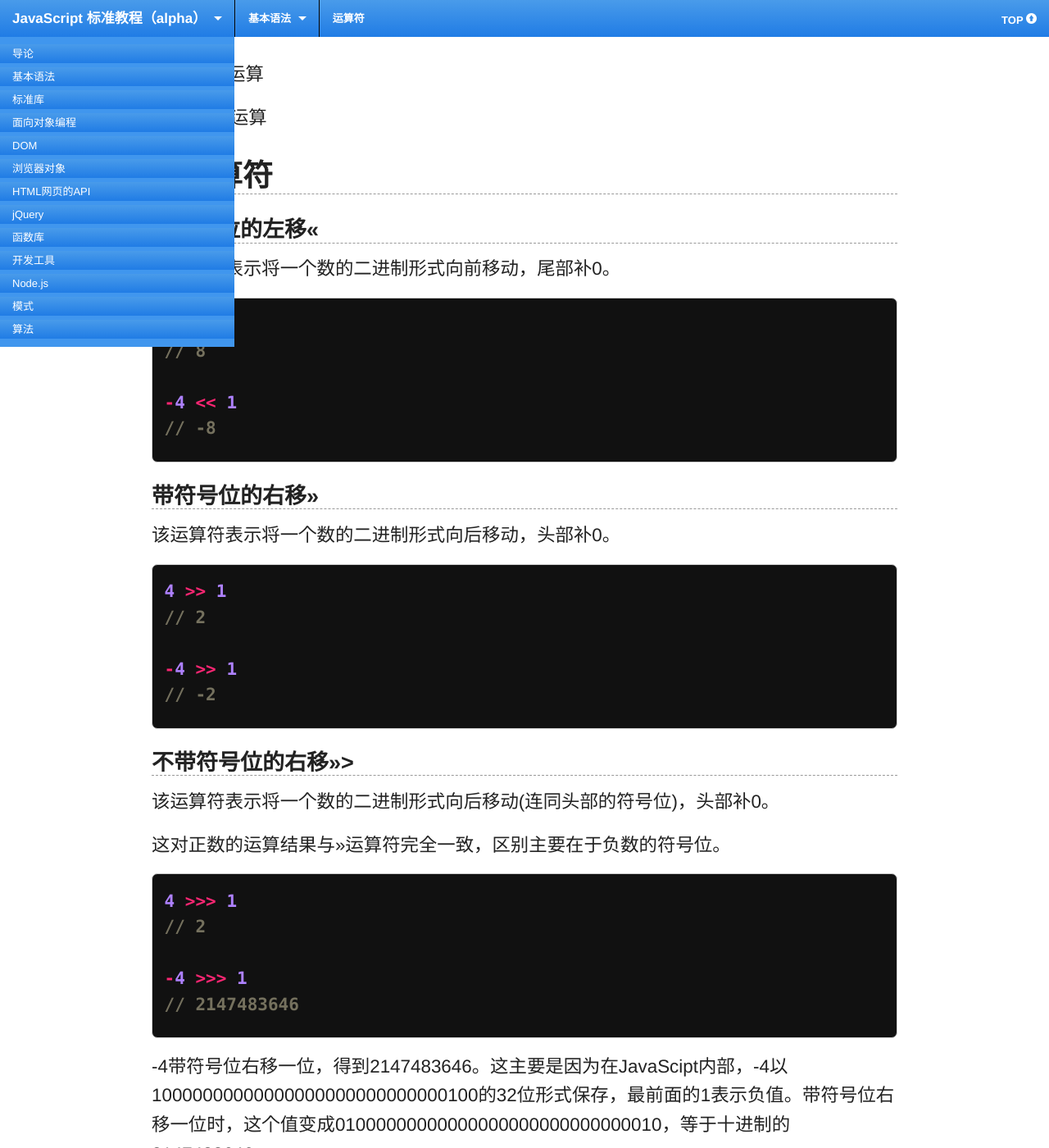
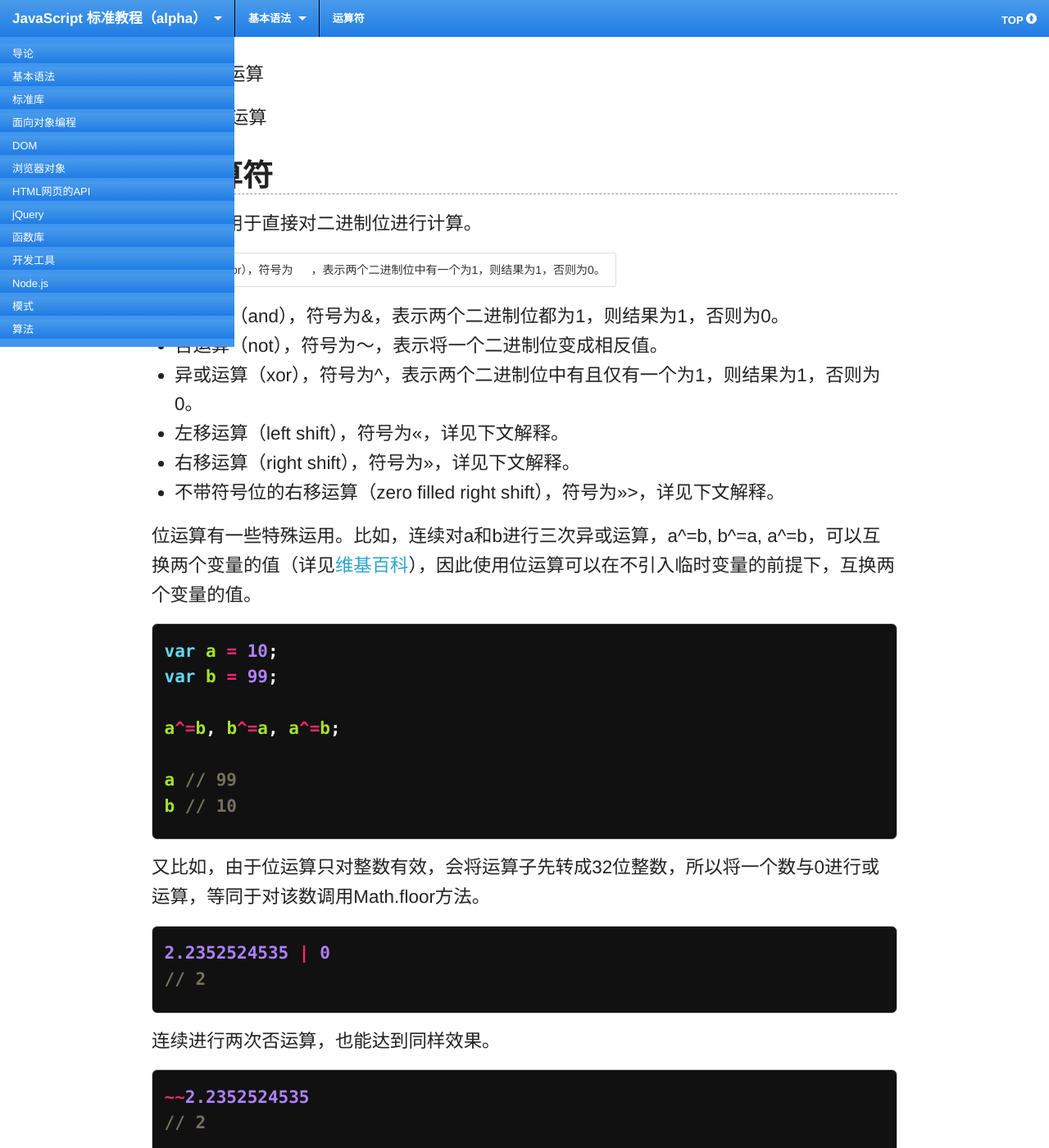
Before and after one commit to ruanyf/jstutorial, a Jekyll site: the page built from grammar/operator.md, in a window 1280 px wide and 1400 px high, scrolled down 11130 px. Shown: the whole window at 82% size. Built offline with Jekyll 4.4.1, drawn with Linux system fonts in a browser that asks for light colours; Markdown is read by kramdown in place of the engine named in the settings; some of the changed text lies outside the part shown.

Commit message:
edit grammar/operator/bitwise

```diff
--- a/grammar/operator.md
+++ b/grammar/operator.md
@@ -436,7 +436,61 @@ v1 === v2
 
 ## 位运算符
 
-### 带符号位的左移<<
+位运算符用于直接对二进制位进行计算。
+
+- 或运算（or），符号为|，表示两个二进制位中有一个为1，则结果为1，否则为0。
+- 与运算（and），符号为&，表示两个二进制位都为1，则结果为1，否则为0。
+- 否运算（not），符号为～，表示将一个二进制位变成相反值。
+- 异或运算（xor），符号为^，表示两个二进制位中有且仅有一个为1，则结果为1，否则为0。
+- 左移运算（left shift），符号为<<，详见下文解释。
+- 右移运算（right shift），符号为>>，详见下文解释。
+- 不带符号位的右移运算（zero filled right shift），符号为>>>，详见下文解释。
+
+位运算有一些特殊运用。比如，连续对a和b进行三次异或运算，a^=b, b^=a, a^=b，可以互换两个变量的值（详见[维基百科](http://en.wikipedia.org/wiki/XOR_swap_algorithm)），因此使用位运算可以在不引入临时变量的前提下，互换两个变量的值。
+
+{% highlight javascript %}
+
+var a = 10;
+var b = 99;
+
+a^=b, b^=a, a^=b;
+
+a // 99
+b // 10
+
+{% endhighlight %}
+
+又比如，由于位运算只对整数有效，会将运算子先转成32位整数，所以将一个数与0进行或运算，等同于对该数调用Math.floor方法。
+
+{% highlight javascript %}
+
+2.2352524535 | 0
+// 2
+
+{% endhighlight %}
+
+连续进行两次否运算，也能达到同样效果。
+
+{% highlight javascript %}
+
+~~2.2352524535
+// 2
+
+{% endhighlight %}
+
+但是，一般来说，这些位运算的例子只对正数有效，且运算子不能超过32位整数的最大值2147483647。
+
+{% highlight javascript %}
+
+Math.floor(2147483647.4); // 2147483647
+2147483647.4 | 0; // 2147483647
+
+Math.floor(2147483648.4); // 2147483648
+2147483648.4 | 0; // -2147483648
+
+{% endhighlight %}
+
+### 左移运算<<
 
 该运算符表示将一个数的二进制形式向前移动，尾部补0。
 
@@ -444,13 +498,14 @@ v1 === v2
 
 4 << 1
 // 8
+// 因为4的二进制形式为100，左移一位为1000（即十进制的8）
 
 -4 << 1
 // -8
 
 {% endhighlight %}
 
-### 带符号位的右移>>
+### 右移运算>>
 
 该运算符表示将一个数的二进制形式向后移动，头部补0。
 
@@ -458,13 +513,14 @@ v1 === v2
 
 4 >> 1
 // 2
+// 因为4的二进制形式为100，右移一位得到10（即十进制的2）
 
 -4 >> 1
 // -2
 
 {% endhighlight %}
 
-### 不带符号位的右移>>>
+### 不带符号位的右移运算>>>
 
 该运算符表示将一个数的二进制形式向后移动(连同头部的符号位)，头部补0。
 
```
Also changed, not shown: other parts of grammar/operator.md (+2 -1 lines), stdlib/number.md (+1 -1 lines).
